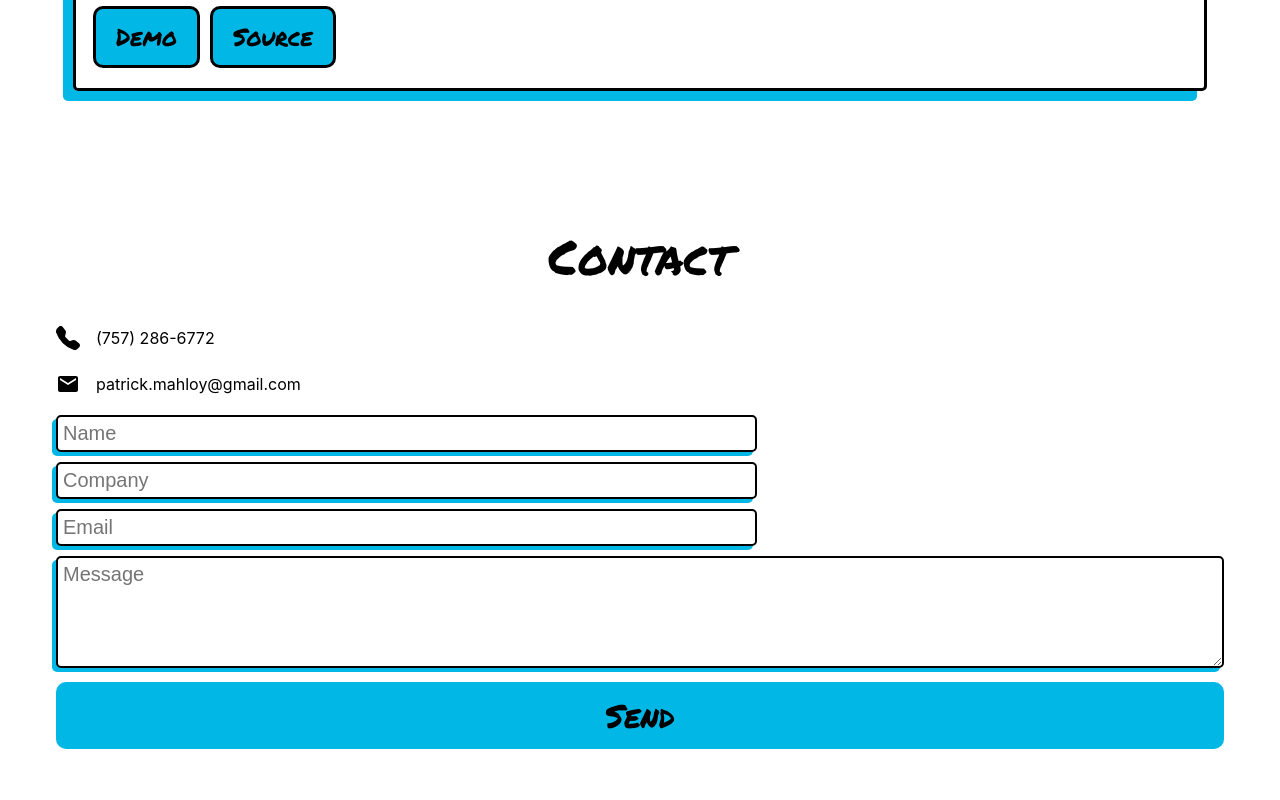
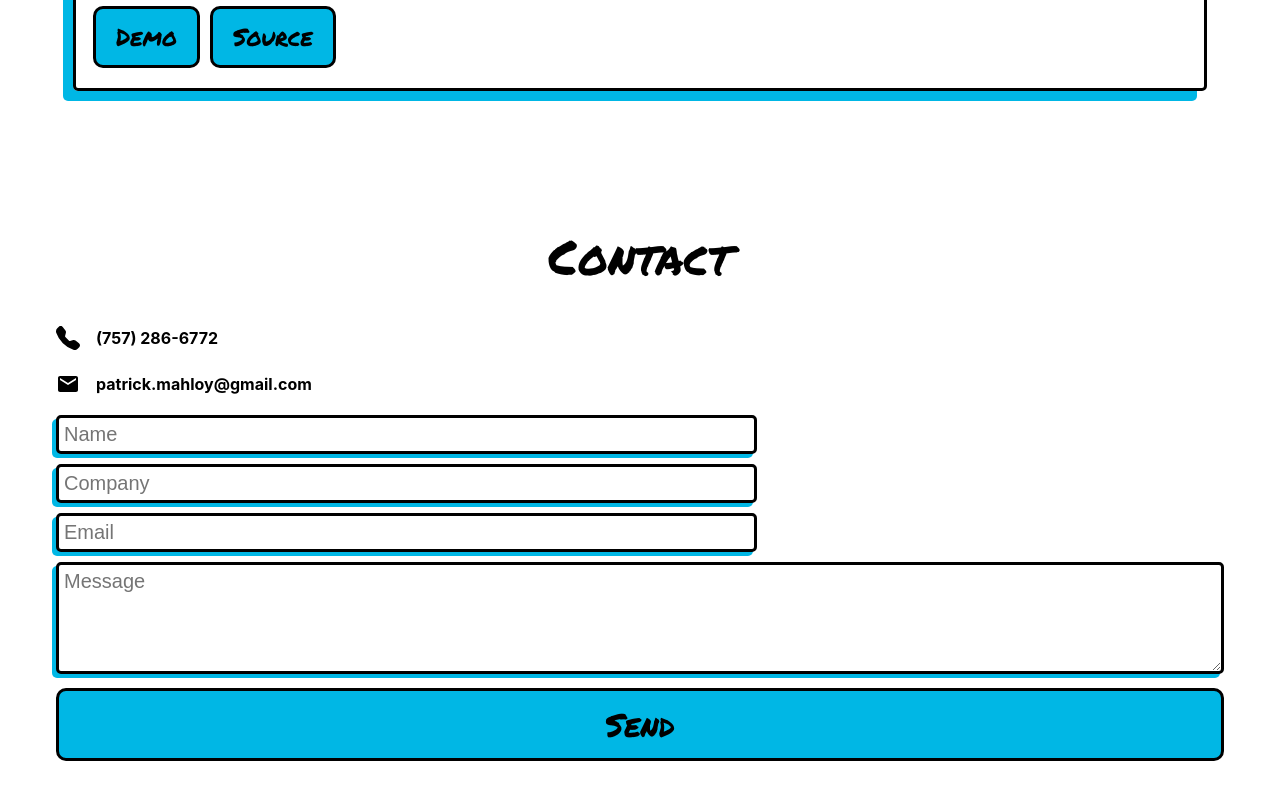
Before and after one commit to ploymahloy/personal-site, a Next.js app: page / in a window 1280 px wide. Shown: the part 1885-2685 px from the top of the page. Built offline with nearby package versions, Linux system fonts and the light colour scheme.

Commit message:
added styling to contact form submit button, set text highlight color for contact details

```diff
--- a/styles/Home.module.scss
+++ b/styles/Home.module.scss
@@ -104,8 +104,16 @@
   &_detail {
     margin: 5px 0;
     font-size: 1rem;
+    font-weight: 700;
+  }
+
+  &_detail::selection {
+    color: white;
+    background-color: $hover-blue;
   }
 }
+
+
 
 
 .input,
@@ -117,10 +125,12 @@
 .input,
 .textarea {
 	padding: 5px;
-	border: 2px solid black;
+	border: 3px solid black;
   border-radius: 5px;
 	font-size: 20px;
 	box-shadow: -4px 4px $primary-blue;
+  -webkit-box-shadow: -4px 4px $primary-blue;
+  -moz-box-shadow: -4px 4px $primary-blue;
 }
 
 .input {
@@ -137,7 +147,7 @@
 .button {
 	padding: 10px 20px;
 	width: 100%;
-	border: none;
+	border: 3px solid black;
 	outline: none;
 	border-radius: 10px;
 	background-color: $primary-blue;
@@ -145,10 +155,20 @@
 	font-size: 32px;
 }
 
-.button:focus,
-.button:hover {
-	color: white;
-	background-color: $hover-blue;
+.button:link,
+.button:visited,
+.button:focus {
+  color: black;
+  background-color: $primary-blue;
+}
+
+.button:hover,
+.button:active {
+	cursor: pointer;
+	color: $hover-blue;
+  border: 3px solid white;
+  outline: 3px solid $hover-blue;
+	background-color: white;
 }
 
 @media (max-width: 900px) {
--- a/styles/ProjectCard.module.scss
+++ b/styles/ProjectCard.module.scss
@@ -64,11 +64,10 @@
 .button:hover,
 .button:active {
 	cursor: pointer;
-	color: white;
-  border: none;
-  outline: 3px solid black;
-  border: 3px solid $hover-blue;
-	background-color: $hover-blue;
+	color: $hover-blue;
+  border: 3px solid white;
+  outline: 3px solid $hover-blue;
+	background-color: white;
 }
 
 @media (max-width: 768px) {
```
